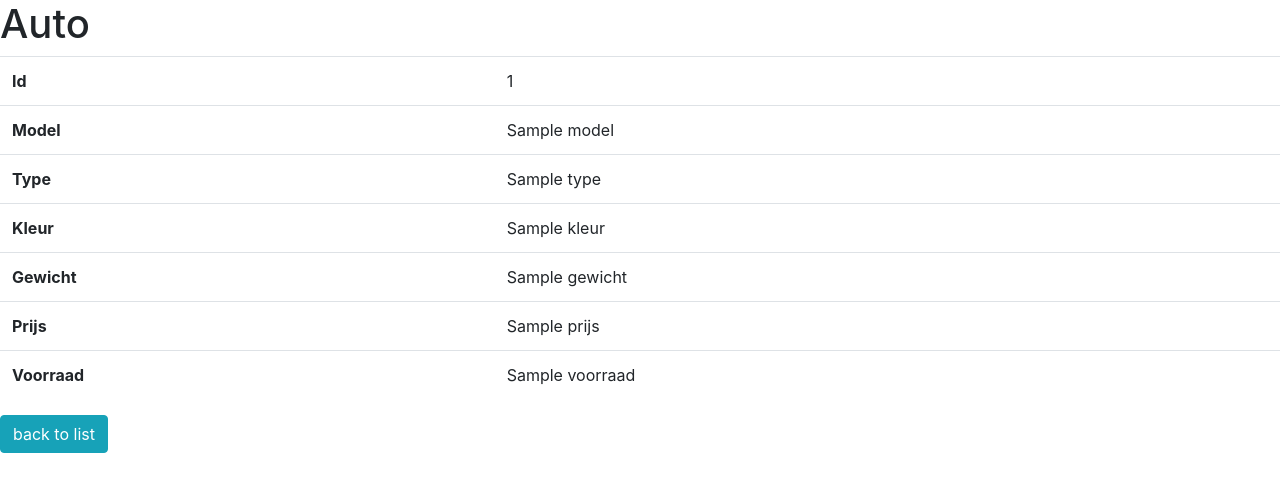
After one commit to Alaa-1074002/cherry-test, a Symfony app: template templates/auto/show.html.twig in a window 1280 px wide. The commit adds this page. Shown: the top 492 px of the page. Run offline with Twig, Linux system fonts and the light colour scheme; the template is opened without the code that fills it: most values are stand-ins (such as "Sample title", 1, 10 or a date in 2020); some libraries are stand-ins or nearby versions.

Commit message:
show template added

```diff
--- a/templates/auto/index.html.twig
+++ b/templates/auto/index.html.twig
@@ -32,7 +32,11 @@
                 {# <td>{{ auto.gewicht }}</td> #}
                 <td>{{ auto.prijs }}</td>
                 {# <td>{{ auto.voorraad }}</td> #}
+                <td>
+                    <a href="{{ path('app_auto_show', {'id': auto.id}) }}" class="btn btn-info">show</a>
 
+
+                </td>
             </tr>
         {% else %}
             <tr>
--- /dev/null
+++ b/templates/auto/show.html.twig
@@ -0,0 +1,48 @@
+{% extends 'base.html.twig' %}
+
+{% block title %}Auto
+{% endblock %}
+
+{% block body %}
+	<h1>Auto</h1>
+
+	<table class="table">
+		<tbody>
+			<tr>
+				<th>Id</th>
+				<td>{{ auto.id }}</td>
+			</tr>
+			<tr>
+				<th>Model</th>
+				<td>{{ auto.model }}</td>
+			</tr>
+			<tr>
+				<th>Type</th>
+				<td>{{ auto.type }}</td>
+			</tr>
+			<tr>
+				<th>Kleur</th>
+				<td>{{ auto.kleur }}</td>
+			</tr>
+			<tr>
+				<th>Gewicht</th>
+				<td>{{ auto.gewicht }}</td>
+			</tr>
+			<tr>
+				<th>Prijs</th>
+				<td>{{ auto.prijs }}</td>
+			</tr>
+			<tr>
+				<th>Voorraad</th>
+				<td>{{ auto.voorraad }}</td>
+			</tr>
+		</tbody>
+	</table>
+
+
+	<a href="{{ path('app_auto_index') }}" class="btn btn-info">back to list</a>
+
+
+
+
+{% endblock %}
```
